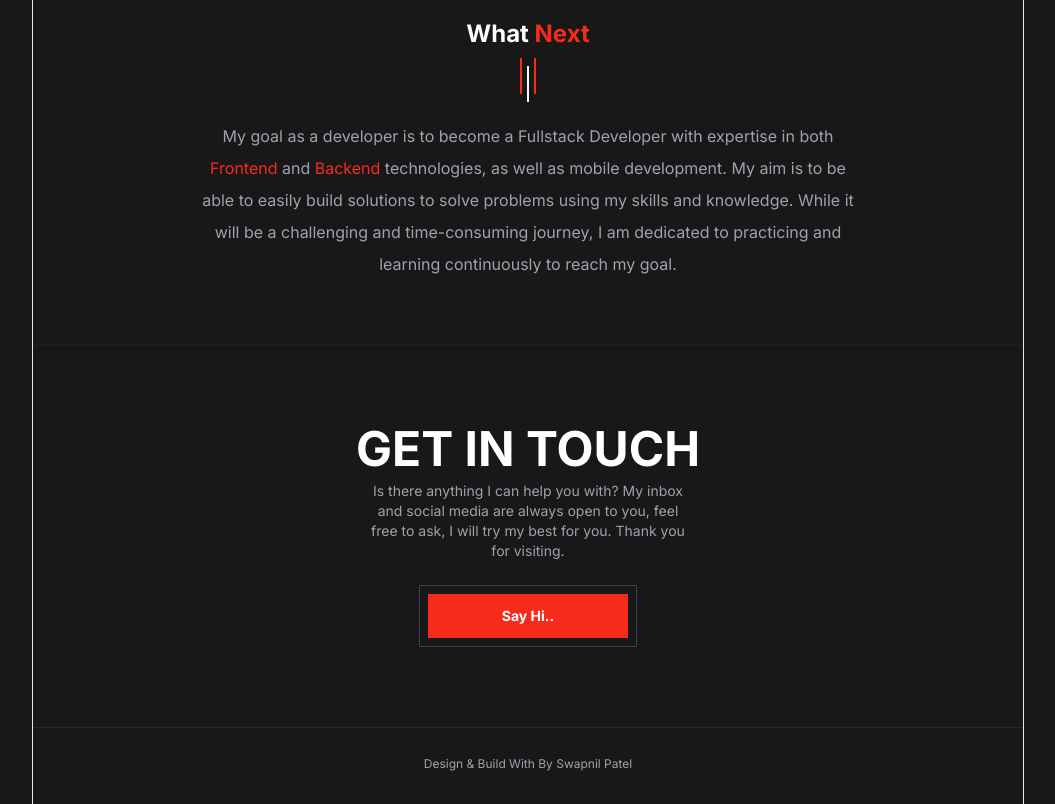
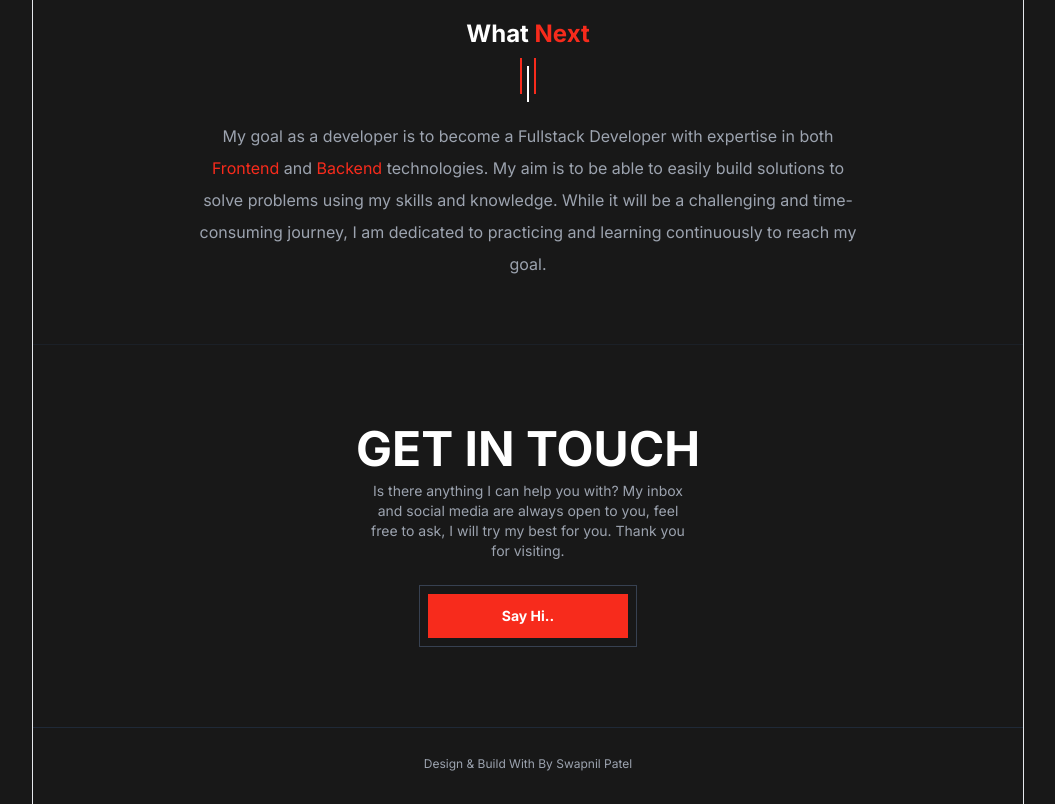
Before and after one commit to Swapnil1530/Portfolio, a Next.js app: page /About in a window 1280 px wide. Shown: the part 1160-1964 px from the top of the page, without its empty margins (112-1167 px from the left). Built offline with nearby package versions, Linux system fonts and the light colour scheme.

Commit message:
fix :in about to fix typography

```diff
--- a/app/About/page.tsx
+++ b/app/About/page.tsx
@@ -48,8 +48,8 @@ const AboutPage = () => {
        <DesignLine />
         <p className="text-gray-400 text-xs md:text-base leading-5 md:leading-8 text-center max-w-2xl lg:mx-auto">
           My goal as a developer is to become a Fullstack Developer with
-          expertise in both <span className="text-[#f72b1c]">Frontend</span> and <span className="text-[#f72b1c]">Backend </span>technologies, as well as mobile
-          development. My aim is to be able to easily build solutions to solve
+          expertise in both <span className="text-[#f72b1c]">Frontend</span> and <span className="text-[#f72b1c]">Backend </span>technologies.
+          My aim is to be able to easily build solutions to solve
           problems using my skills and knowledge. While it will be a challenging
           and time-consuming journey, I am dedicated to practicing and learning
           continuously to reach my goal.
```
Also changed, not shown: 1 other file (tests, documents, lock files or other folders).
